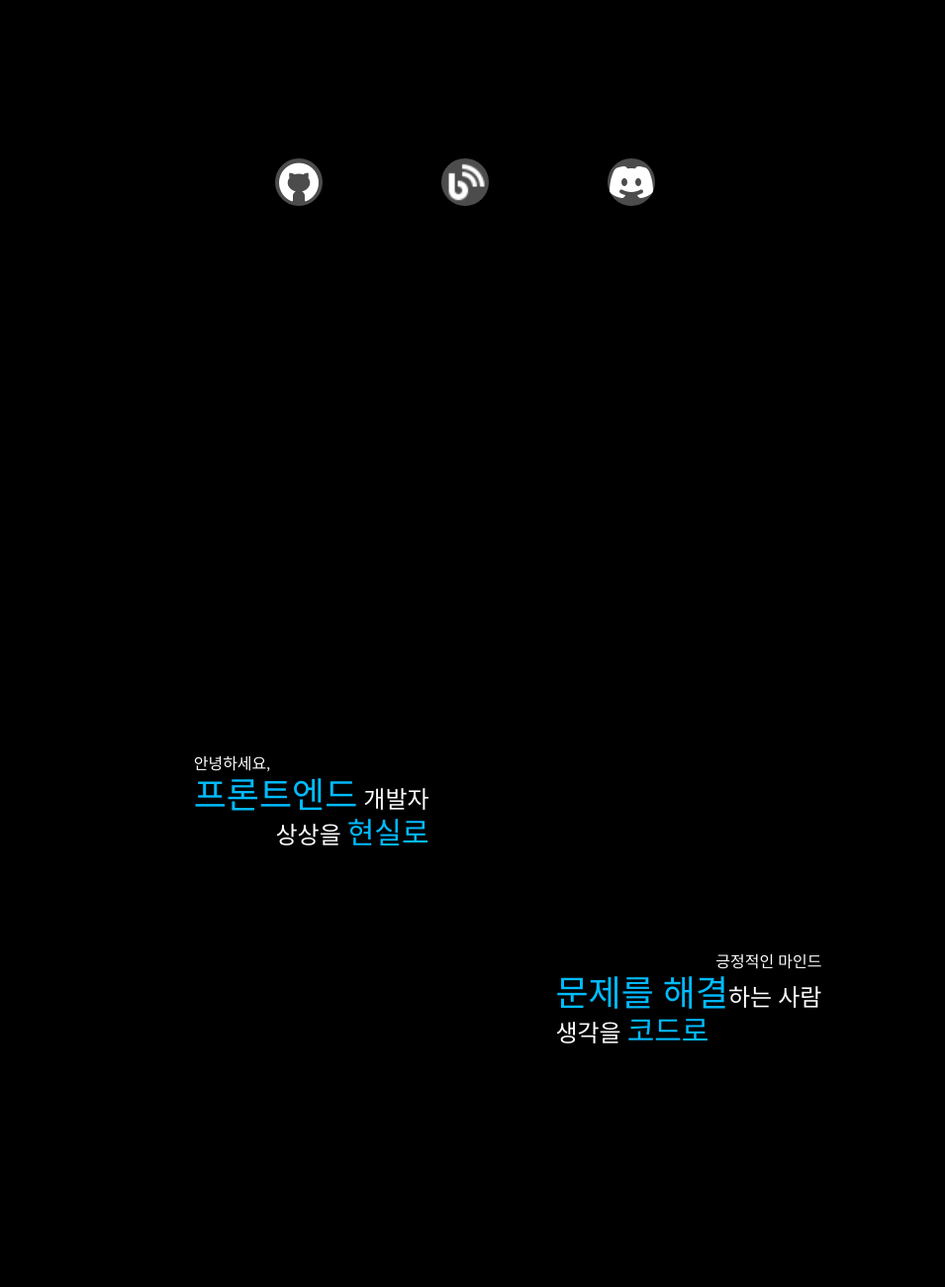
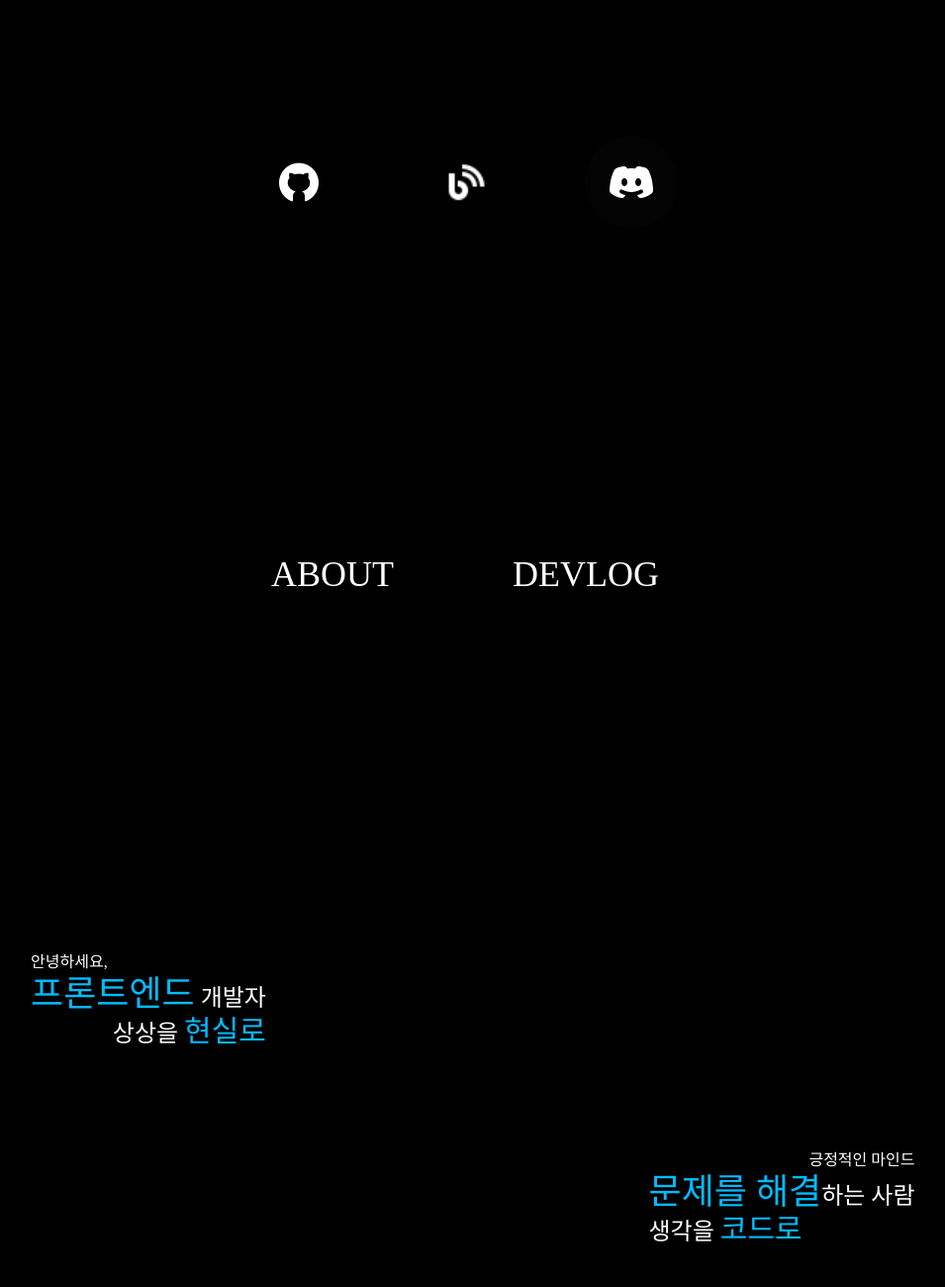
Before and after one commit to DoHyuk-Centric/myBlog, a website built with Vite: page pages/home.html in a window 1280 px wide. Shown: the part 1440-2740 px from the top of the page at 99% size, without its empty margins (170-1125 px from the left). Built offline with nearby package versions, Linux system fonts and the light colour scheme; no server answers; animation ran at ten frames a second; a web font is replaced by a local one.

Commit message:
feat: About, Devlog로 이동하는 링크 추가

```diff
--- a/pages/home.html
+++ b/pages/home.html
@@ -32,33 +32,49 @@
       </section>
       <section class="absolute top-400 left-1/2 -translate-x-1/2 text-white scroll-reveal opacity-0 translate-y-10 delay-300ms rounded-2xl transition-all duration-700 flex gap-10 md:gap-30">
         <a class="relative w-max h-max" href="https://github.com/DoHyuk-Centric" rel="noopener noreferrer" target="_blank">
-          <span class="absolute inset-0 rounded-full animate-ping bg-white opacity-30 [animation-duration:5s]"></span>
+          <span class="absolute inset-0 rounded-full animate-ping bg-white opacity-30 [animation-duration:3s] [animation-delay:0s]"></span>
           <img class="w-6 h-6 md:w-12 md:h-12" src="../img/github.png" alt="깃허브 바로가기" />
         </a>
         <a class="relative w-max h-max" href="https://hyeeoooook.tistory.com/" rel="noopener noreferrer" target="_blank">
-          <span class="absolute inset-0 rounded-full animate-ping bg-white opacity-30 [animation-duration:5s]"></span>
+          <span class="absolute inset-0 rounded-full animate-ping bg-white opacity-30 [animation-duration:3s] [animation-delay:0.2s]"></span>
           <img class="w-6 h-6 md:w-12 md:h-12" src="../img/blog.png" alt="블로그 바로가기" />
         </a>
         <button id="discordCopy" class="relative w-max h-max cursor-pointer" data-copy="llsll_1211">
-          <span class="absolute inset-0 rounded-full animate-ping bg-white opacity-30 [animation-duration:5s]"></span>
+          <span class="absolute inset-0 rounded-full animate-ping bg-white opacity-30 [animation-duration:3s] [animation-delay:0.4s]"></span>
           <img class="w-6 h-6 md:w-12 md:h-12" src="../img/discord.png" alt="디스코드 아이디 복사" />
         </button>
       </section>
-      <section class="absolute top-550 left-1/2 -translate-x-1/2 md:translate-x-0 md:left-2/7 text-white scroll-reveal opacity-0 translate-y-10 delay-300ms rounded-2xl transition-all duration-700">
+      <section class="absolute top-500 left-1/2 -translate-x-1/2 text-white scroll-reveal opacity-0 translate-y-10 delay-300ms rounded-2xl transition-all duration-700 flex">
+        <nav>
+          <ul class="flex gap-10 md:gap-30">
+            <li class="duration-300 hover:scale-120">
+              <a class="text-xl md:text-4xl hover:text-sky-500" href="../pages/about.html" rel="noopener noreferrer">
+                ABOUT
+              </a>
+            </li>
+            <li class="duration-300 hover:scale-120">
+              <a class="text-xl md:text-4xl hover:text-sky-500" href="../pages/devLog.html" rel="noopener noreferrer">
+                DEVLOG
+              </a>
+            </li>
+          </ul>
+        </nav>
+      </section>
+      <section class="absolute top-600 left-1/2 -translate-x-1/2 md:-translate-x-1/2 md:left-1/4 text-white scroll-reveal opacity-0 translate-y-10 delay-300ms rounded-2xl transition-all duration-700">
         <div class="max-w-200 h-20">
-          <p>안녕하세요,</p>
-          <p class="text-sm md:text-2xl"><span class="text-sky-400 text-xl md:text-4xl">프론트엔드</span> 개발자</p>
+          <p class="text-nowrap">안녕하세요,</p>
+          <p class="text-sm md:text-2xl text-nowrap"><span class="text-sky-400 text-xl md:text-4xl">프론트엔드</span> 개발자</p>
           <p class="text-end text-sm md:text-2xl">상상을 <span class="text-sky-400 text-lg md:text-3xl">현실로</span></p>
         </div>
       </section>
-      <section class="absolute top-600 left-1/2 -translate-x-1/2 md:translate-x-0 md:left-4/7 text-white scroll-reveal opacity-0 translate-y-10 delay-300ms rounded-2xl transition-all duration-700">
+      <section class="absolute top-650 left-1/2 -translate-x-1/2 md:-translate-x-1/2 md:left-3/4 text-white scroll-reveal opacity-0 translate-y-10 delay-300ms rounded-2xl transition-all duration-700">
         <div class="max-w-200 h-20">
-          <p class="text-end">긍정적인 마인드</p>
-          <p class="text-sm md:text-2xl"><span class="text-sky-400 text-xl md:text-4xl">문제를 해결</span>하는 사람</p>
+          <p class="text-end text-nowrap">긍정적인 마인드</p>
+          <p class="text-sm md:text-2xl text-nowrap"><span class="text-sky-400 text-xl md:text-4xl">문제를 해결</span>하는 사람</p>
           <p class="text-sm md:text-2xl">생각을 <span class="text-sky-400 text-lg md:text-3xl">코드로</span></p>
         </div>
       </section>
-      <section class="absolute top-700 left-1/2 -translate-x-1/2 text-white scroll-reveal opacity-0 translate-y-10 delay-300ms rounded-2xl transition-all duration-700">
+      <section class="absolute top-750 left-1/2 -translate-x-1/2 text-white scroll-reveal opacity-0 translate-y-10 delay-300ms rounded-2xl transition-all duration-700">
         <div class="w-130 h-50 max-w-[90vw] rounded-xl overflow-hidden bg-[#1e1e1e] border border-white/10 shadow-xl font-mono">
           <div class="flex items-center gap-2 px-4 py-2 bg-[#2a2a2a]">
             <span class="w-3 h-3 bg-red-500 rounded-full"></span>
```
